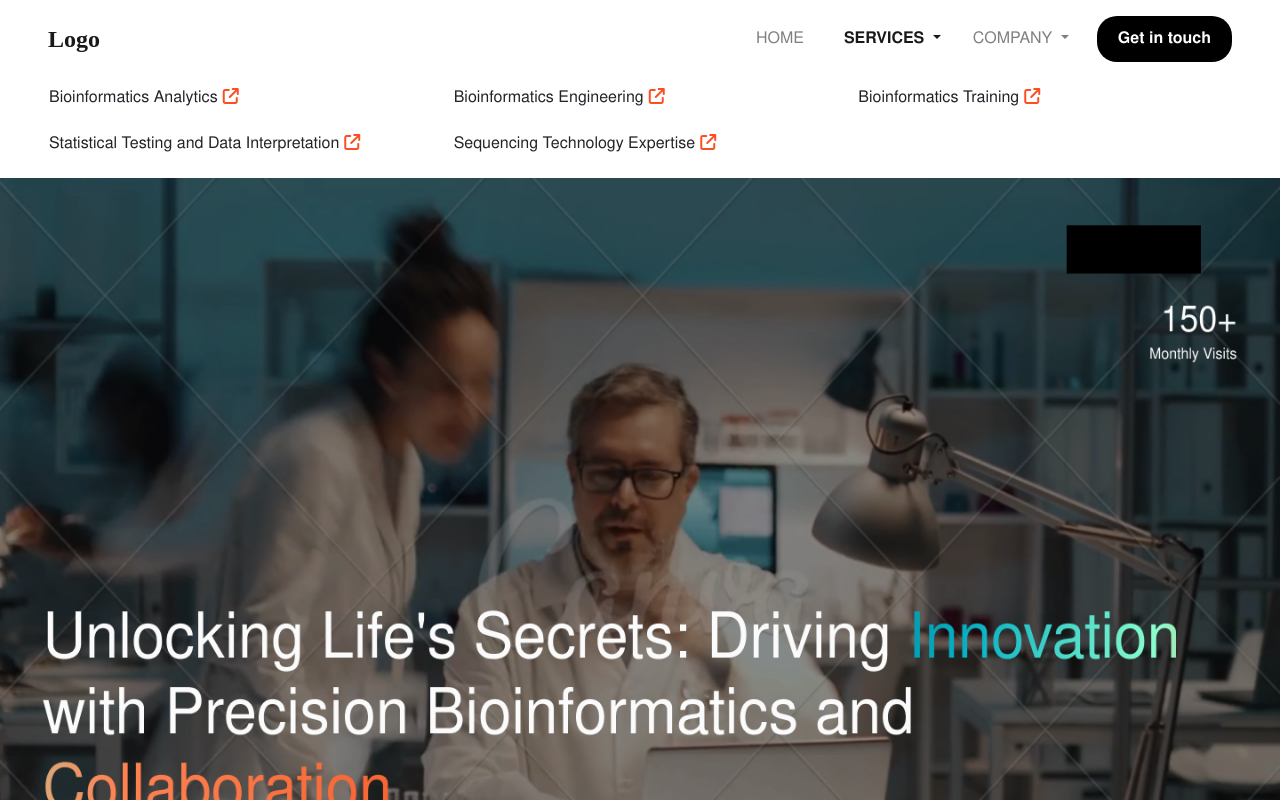
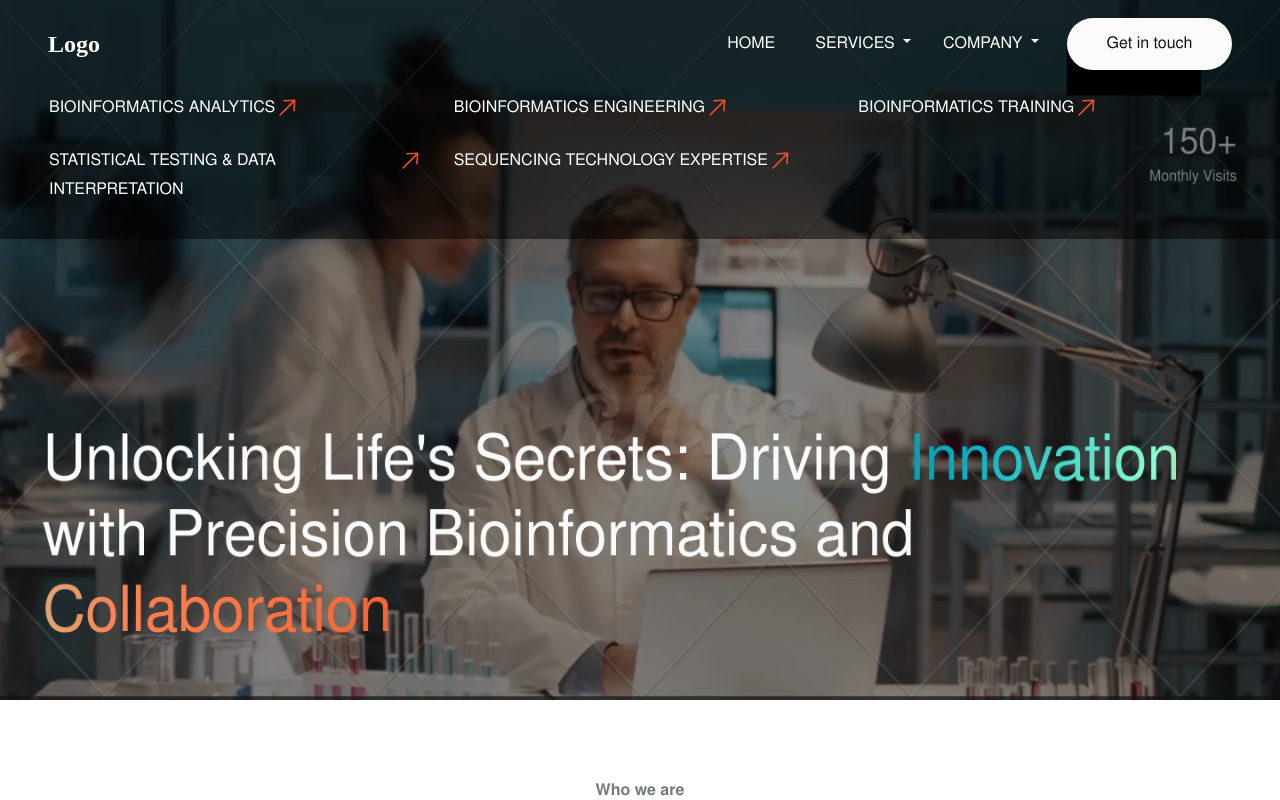
Before and after one commit to araviind8712/d2dWebsite-1.0.0, an Angular app: page /home in a window 1280 px wide. Both pictures are taken after a click on the button "SERVICES". Shown: the top 800 px of the page. Built offline with nearby package versions, Linux system fonts and the light colour scheme.

Commit message:
navbar ui fix

```diff
--- a/src/app/app.component.html
+++ b/src/app/app.component.html
@@ -1,4 +1,3 @@
-<h1></h1>
 <app-navbar></app-navbar>
 <router-outlet></router-outlet>
 <app-footer></app-footer>
--- a/src/app/pages/home/home.component.html
+++ b/src/app/pages/home/home.component.html
@@ -1,4 +1,4 @@
-<div class="container-fluid w-100 m-0 p-0">
+<div class="container-fluid w-100 p-0" style="margin-top: 0;">
     <div>
         <img src="assets/images/edited_image.png" height="700px" width="100%">
     </div>
--- a/src/app/pages/navbar/navbar.component.css
+++ b/src/app/pages/navbar/navbar.component.css
@@ -14,14 +14,6 @@
     cursor: pointer;
 }
 
-.btn-contact {
-    background-color: black;
-    color: white;
-    padding: 10px 20px;
-    border-radius: 20px;
-    font-weight: bold;
-}
-
 .navbar {
     justify-content: flex-end;
 }
@@ -36,7 +28,8 @@
 
 .dropdown-menu-custom {
     position: absolute;
-    top: 60px; /* Adjust this value to match your navbar height */
+    top: 60px;
+    /* Adjust this value to match your navbar height */
     z-index: 1000;
 }
 
@@ -51,3 +44,77 @@
     font-size: 16px;
     margin-left: 3px;
 }
+
+.nav-bar {
+    background-color: rgba(0, 0, 0, 0.5);
+    /* Transparent black background */
+    position: fixed;
+    top: 0;
+    width: 100%;
+    padding: 10px 0;
+    z-index: 1000;
+}
+
+ul li a {
+    font-family: 'NimbusSanL';
+    font-style: normal;
+    font-weight: 400;
+    font-size: 16px;
+    line-height: 29px;
+
+}
+
+h6 {
+    font-family: 'NimbusSanL';
+    font-style: normal;
+    font-weight: 400;
+    font-size: 16px;
+    line-height: 29px;
+    display: flex;
+    text-transform: uppercase;
+    color: #747B80;
+
+}
+
+
+
+.btn-contact-black {
+    display: flex;
+    flex-direction: column;
+    justify-content: center;
+    align-items: center;
+    vertical-align:middle;
+    padding: 16px 24px;
+    gap: 10px;
+    width: 165px;
+    height: 52px;
+    background: #121314;
+    border-radius: 200px;
+    color: #FBFBFB;
+    font-family: 'NimbusSanL';
+    font-style: normal;
+    font-weight: 400;
+    font-size: 16px;
+    line-height: 29px;
+}
+
+
+.btn-contact {
+    display: flex;
+    flex-direction: column;
+    justify-content: center;
+    align-items: center;
+    vertical-align:middle;
+    padding: 16px 24px;
+    gap: 10px;
+    width: 165px;
+    height: 52px;
+    background: #FBFBFB;
+    border-radius: 200px;
+    color: #121314;
+    font-family: 'NimbusSanL';
+    font-style: normal;
+    font-weight: 400;
+    font-size: 16px;
+    line-height: 29px;
+}
--- a/src/app/pages/navbar/navbar.component.html
+++ b/src/app/pages/navbar/navbar.component.html
@@ -1,27 +1,27 @@
-
-<nav class="navbar navbar-expand-lg navbar-light bg-white px-5">
-    <a class="navbar-brand logo" href="/home?page=home">Logo</a>
+<div class="nav-bar" *ngIf="pageName==='home'">
+    <nav class="navbar navbar-expand-lg navbar-light bg-transparent px-5">
+        <a class="navbar-brand logo" href="/home?page=home" style="color:white">Logo</a>
 
         <button class="navbar-toggler" type="button" data-toggle="collapse" data-target="#navbarNav">
-        <span class="navbar-toggler-icon"></span>
+            <span class="navbar-toggler-icon" style="color:white"></span>
         </button>
 
         <div class="collapse navbar-collapse" id="navbarNav">
             <ul class="navbar-nav ml-auto">
                 <li class="nav-item pr-4">
-                <a class="nav-link" (click)="home()"
-                    style="cursor: pointer;" [(class.active)]="isHome">HOME</a>
+                    <a class="nav-link" (click)="home()" style="cursor: pointer;" [(class.active)]="isHome"
+                        style="color:white">HOME</a>
                 </li>
                 <li class="nav-item dropdown pr-3">
                     <a class="nav-link dropdown-toggle" id="servicesDropdown" role="button"
-                    (click)="service()" [class.active]="isServiceVisible">
+                        (click)="service(serviceVisible)" [class.active]="isServiceVisible" style="color:white">
                         SERVICES
                     </a>
                 </li>
                 <li class="nav-item dropdown pr-3">
-                <a class="nav-link dropdown-toggle"
-                    (click)="isHome=false;isServiceVisible=false;isCompany=true;"
-                    [class.active]="isCompany" id="companyDropdown" role="button" data-toggle="dropdown">
+                    <a class="nav-link dropdown-toggle" (click)="isHome=false;isServiceVisible=false;isCompany=true;"
+                        [class.active]="isCompany" id="companyDropdown" role="button" data-toggle="dropdown"
+                        style="color:white">
                         COMPANY
                     </a>
                 </li>
@@ -33,12 +33,65 @@
     </nav>
 
 
-<nav *ngIf="isServiceVisible" class="py-2 px-5">
+    <nav *ngIf="serviceVisible" class="py-2 px-5">
         <div class="row">
-        <div class="col-md-4 px-3 py-2" *ngFor="let menu of serviceMenu" style="cursor: pointer;" (click)="redirect(menu.image)">
-            <h6>{{menu.topic}}<span class="icon-container">
-                    <i class="fa-solid fa-arrow-up-right-from-square"></i>
+            <div class="col-md-4 px-3 py-2" *ngFor="let menu of serviceMenu" style="cursor: pointer;"
+                (click)="redirect(menu.image)">
+                <h6 style="color:white">{{menu.topic}}<span>
+                        <img style="cursor: pointer;" src="assets/icons/right-arrow.svg" width="24px" height="24px">
                     </span></h6>
             </div>
         </div>
     </nav>
+</div>
+
+
+<div *ngIf="pageName!=='home'">
+    <nav class="navbar navbar-expand-lg navbar-light bg-transparent px-5">
+        <a class="navbar-brand logo" href="/home?page=home">Logo</a>
+
+        <button class="navbar-toggler" type="button" data-toggle="collapse" data-target="#navbarNav">
+            <span class="navbar-toggler-icon"></span>
+        </button>
+
+        <div class="collapse navbar-collapse" id="navbarNav">
+            <ul class="navbar-nav ml-auto">
+                <li class="nav-item pr-4">
+                    <a class="nav-link" (click)="home()" style="cursor: pointer;" [(class.active)]="isHome">HOME</a>
+                </li>
+                <li class="nav-item dropdown pr-3">
+                    <a class="nav-link dropdown-toggle" id="servicesDropdown" role="button"
+                        (click)="service(serviceVisible)" [class.active]="isServiceVisible">
+                        SERVICES
+                    </a>
+                </li>
+                <li class="nav-item dropdown pr-3">
+                    <a class="nav-link dropdown-toggle" (click)="isHome=false;isServiceVisible=false;isCompany=true;"
+                        [class.active]="isCompany" id="companyDropdown" role="button" data-toggle="dropdown">
+                        COMPANY
+                    </a>
+                </li>
+                <li class="nav-item pl-1">
+                    <a (click)="openDialog()" class="btn btn-contact-black">Get in touch</a>
+                </li>
+            </ul>
+        </div>
+    </nav>
+
+
+    <nav *ngIf="serviceVisible">
+        <div class="row" style="padding: 32px 48px; ">
+            <div class="col-md-4" *ngFor="let menu of serviceMenu" style="cursor: pointer;"
+                (click)="redirect(menu.image)" >
+                <h6
+                    style="display: flex; align-items: center; gap: 5px; white-space: nowrap; overflow: hidden; text-overflow: ellipsis;">
+                    {{menu.topic}}
+                    <span>
+                        <i
+                            style="cursor: pointer; width: 24px; height: 24px; display: inline-block; background: url('assets/icons/right-arrow.svg') no-repeat center; background-size: contain;"></i>
+                    </span>
+                </h6>
+            </div>
+        </div>
+    </nav>
+</div>
--- a/src/app/pages/navbar/navbar.component.ts
+++ b/src/app/pages/navbar/navbar.component.ts
@@ -19,6 +19,8 @@
   isServiceVisible = false;
   isHome = false;
   isCompany = false;
+  serviceVisible = false;
+  pageName:any;
 
   constructor(private dialog: MatDialog, private route:ActivatedRoute) {
     this.serviceMenu = serviceMenu;
@@ -26,6 +28,7 @@
 
   ngOnInit(): void {
     this.route.queryParamMap.subscribe((data)=>{
+      this.pageName = data.get('page') ??'home';
       let page = data.get('page') ??'home';
       this.isHome = page === "home";
       this.isServiceVisible = page === 'service';
@@ -57,8 +60,9 @@
     });
   }
 
-  service(): void {
+  service(service:boolean): void {
     this.isServiceVisible = true;
+    this.serviceVisible = !service;
     this.isCompany = false;
     this.isHome = false;
   }
--- a/src/assets/serviceMenu.json
+++ b/src/assets/serviceMenu.json
@@ -16,7 +16,7 @@
     },
     {
         "image":"assets/images/statisticalTesting.png",
-        "topic":"Statistical Testing and Data Interpretation",
+        "topic":"Statistical Testing & Data Interpretation",
         "description":"Providing advanced analyses and intuitive visualizations for impactful insights."
     },
     {
```
Lines whose indentation alone changed are shown as unchanged.
